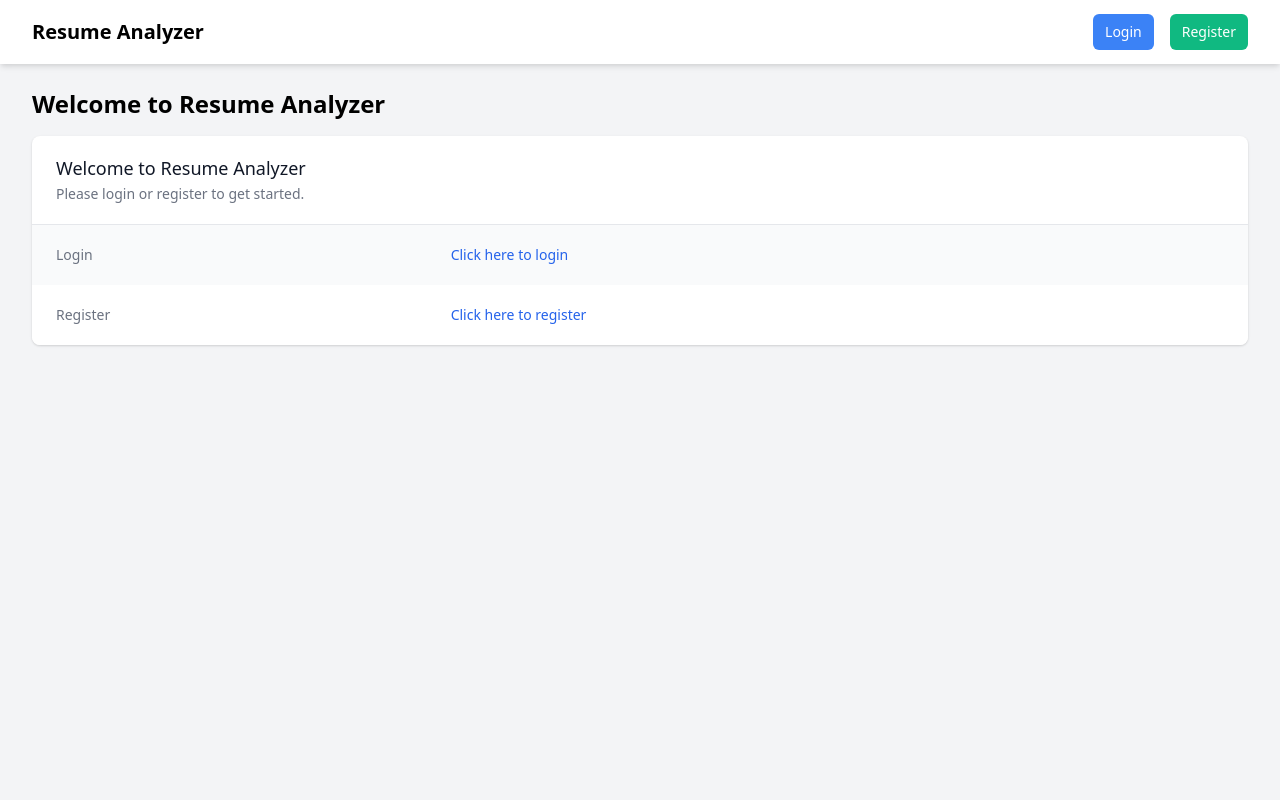
After one commit to becooper222/AICoverLetterGenerator, a Flask app: page /dashboard in a window 1280 px wide. The commit adds this page. Run offline with Flask 3, Linux system fonts and the light colour scheme.

Commit message:
Agent step completed: Implement user accounts to save and manage multiple submissions

```diff
--- a/main.py
+++ b/main.py
@@ -1,15 +1,63 @@
-from flask import Flask, render_template, request, redirect, url_for, session, jsonify
+from flask import Flask, render_template, request, redirect, url_for, session, jsonify, flash
+from flask_login import LoginManager, UserMixin, login_user, login_required, logout_user, current_user
+from flask_sqlalchemy import SQLAlchemy
+from werkzeug.security import generate_password_hash, check_password_hash
 from werkzeug.utils import secure_filename
 import os
 from utils.pdf_processor import extract_text_from_pdf
 from openai import OpenAI
+from sqlalchemy import text
+from datetime import datetime, timedelta
+import logging
 
 app = Flask(__name__)
 app.secret_key = os.urandom(24)
 app.config['UPLOAD_FOLDER'] = '/tmp'
 app.config['MAX_CONTENT_LENGTH'] = 16 * 1024 * 1024  # 16MB max file size
 
+# Database configuration
+app.config['SQLALCHEMY_DATABASE_URI'] = os.getenv('DATABASE_URL')
+app.config['SQLALCHEMY_TRACK_MODIFICATIONS'] = False
+db = SQLAlchemy(app)
+
+# Login manager configuration
+login_manager = LoginManager()
+login_manager.init_app(app)
+login_manager.login_view = 'login'
+
 ALLOWED_EXTENSIONS = {'pdf'}
+
+# Configure logging
+logging.basicConfig(level=logging.INFO)
+logger = logging.getLogger(__name__)
+
+class User(UserMixin, db.Model):
+    id = db.Column(db.Integer, primary_key=True)
+    username = db.Column(db.String(80), unique=True, nullable=False)
+    email = db.Column(db.String(120), unique=True, nullable=False)
+    first_name = db.Column(db.String(80), nullable=False)
+    last_name = db.Column(db.String(80), nullable=False)
+    password_hash = db.Column(db.String(255))
+    submissions = db.relationship('Submission', backref='user', lazy='dynamic')
+
+    def set_password(self, password):
+        self.password_hash = generate_password_hash(password)
+
+    def check_password(self, password):
+        return check_password_hash(self.password_hash, password)
+
+class Submission(db.Model):
+    id = db.Column(db.Integer, primary_key=True)
+    resume_text = db.Column(db.Text, nullable=False)
+    focus_areas = db.Column(db.Text, nullable=False)
+    job_description = db.Column(db.Text, nullable=False)
+    cover_letter = db.Column(db.Text, nullable=False)
+    user_id = db.Column(db.Integer, db.ForeignKey('user.id'), nullable=False)
+    created_at = db.Column(db.DateTime, nullable=False, default=datetime.utcnow)
+
+@login_manager.user_loader
+def load_user(user_id):
+    return User.query.get(int(user_id))
 
 def allowed_file(filename):
     return '.' in filename and filename.rsplit('.', 1)[1].lower() in ALLOWED_EXTENSIONS
@@ -48,58 +96,177 @@ def generate_cover_letter_suggestion(resume_text, focus_areas, job_description):
     cover_letter = response.choices[0].message.content
     return cover_letter
 
-@app.route('/', methods=['GET', 'POST'])
+@app.before_request
+def before_request():
+    logger.info(f"Before request: {request.endpoint}")
+    logger.info(f"Current user: {current_user}")
+    logger.info(f"Session: {session}")
+
+@app.route('/')
 def index():
+    return render_template('index.html')
+
+@app.route('/register', methods=['GET', 'POST'])
+def register():
     if request.method == 'POST':
-        # Check if the post request has the file part
+        username = request.form.get('username')
+        email = request.form.get('email')
+        first_name = request.form.get('first_name')
+        last_name = request.form.get('last_name')
+        password = request.form.get('password')
+
+        user = User.query.filter_by(username=username).first()
+        if user:
+            flash('Username already exists')
+            return render_template('register.html')
+
+        user = User.query.filter_by(email=email).first()
+        if user:
+            flash('Email already exists')
+            return render_template('register.html')
+
+        new_user = User(username=username, email=email, first_name=first_name, last_name=last_name)
+        new_user.set_password(password)
+        db.session.add(new_user)
+        db.session.commit()
+
+        flash('Registration successful. Please log in.')
+        return redirect(url_for('login'))
+
+    return render_template('register.html')
+
+@app.route('/login', methods=['GET', 'POST'])
+def login():
+    logger.info("Entering login function")
+    if current_user.is_authenticated:
+        logger.info(f"User {current_user.username} is already authenticated")
+        return redirect(url_for('submit'))
+
+    if request.method == 'POST':
+        username = request.form.get('username')
+        password = request.form.get('password')
+        logger.info(f"Login attempt for username: {username}")
+
+        user = User.query.filter_by(username=username).first()
+        logger.info(f"User object: {user}")
+
+        if user and user.check_password(password):
+            login_user(user)
+            logger.info(f"User {username} logged in successfully")
+            logger.info(f"Current user after login: {current_user}")
+            logger.info(f"Is user authenticated: {current_user.is_authenticated}")
+            logger.info(f"Session after login: {session}")
+
+            next_page = request.args.get('next')
+            logger.info(f"Redirecting to: {next_page or url_for('submit')}")
+            return redirect(next_page or url_for('submit'))
+        else:
+            logger.info(f"Invalid login attempt for username: {username}")
+            flash('Invalid username or password')
+
+    return render_template('login.html')
+
+@app.route('/logout')
+@login_required
+def logout():
+    logout_user()
+    return redirect(url_for('index'))
+
+@app.route('/dashboard')
+def dashboard():
+    logger.info(f"Accessing dashboard - Current user: {current_user}")
+    logger.info(f"Is authenticated: {current_user.is_authenticated}")
+    logger.info(f"Session in dashboard: {session}")
+
+    if current_user.is_authenticated:
+        submissions = current_user.submissions.all()
+        return render_template('dashboard.html', user=current_user, submissions=submissions)
+    else:
+        # Create dummy submissions for non-authenticated users
+        dummy_submissions = [
+            {'id': 1, 'focus_areas': 'Python, Flask', 'created_at': datetime.now()},
+            {'id': 2, 'focus_areas': 'JavaScript, React', 'created_at': datetime.now() - timedelta(days=1)},
+        ]
+        return render_template('dashboard.html', submissions=dummy_submissions)
+
+@app.route('/view_submissions')
+@login_required
+def view_submissions():
+    submissions = Submission.query.filter_by(user_id=current_user.id).order_by(Submission.created_at.desc()).all()
+    return render_template('view_submissions.html', submissions=submissions)
+
+@app.route('/submit', methods=['GET', 'POST'])
+@login_required
+def submit():
+    logger.info("Entering submit function")
+    if request.method == 'POST':
+        logger.info("Processing POST request for submission")
         if 'resume' not in request.files:
+            logger.warning("No file part in the request")
+            flash('No file part')
             return redirect(request.url)
         file = request.files['resume']
 
-        # If no file is selected, browser also submits an empty part without filename
         if file.filename == '':
+            logger.warning("No selected file")
+            flash('No selected file')
             return redirect(request.url)
 
         if file and allowed_file(file.filename):
             filename = secure_filename(file.filename)
             filepath = os.path.join(app.config['UPLOAD_FOLDER'], filename)
             file.save(filepath)
+            logger.info(f"File saved: {filepath}")
 
-            # Extract text from PDF
             resume_text = extract_text_from_pdf(filepath)
+            focus_areas = request.form.get('focus_areas')
+            job_description = request.form.get('job_description')
 
-            # Store form data in session
-            session['resume_text'] = resume_text
-            session['focus_areas'] = request.form.get('focus_areas')
-            session['job_description'] = request.form.get('job_description')
+            logger.info("Generating cover letter suggestion")
+            cover_letter = generate_cover_letter_suggestion(resume_text, focus_areas, job_description)
 
-            # Remove the temporary file
+            new_submission = Submission(
+                resume_text=resume_text,
+                focus_areas=focus_areas,
+                job_description=job_description,
+                cover_letter=cover_letter,
+                user_id=current_user.id
+            )
+            db.session.add(new_submission)
+            db.session.commit()
+            logger.info(f"New submission created: {new_submission.id}")
+
             os.remove(filepath)
+            logger.info(f"Temporary file removed: {filepath}")
 
-            return redirect(url_for('result'))
+            return redirect(url_for('result', submission_id=new_submission.id))
+        else:
+            logger.warning("Invalid file type")
+            flash('Invalid file type. Please upload a PDF file.')
+            return redirect(request.url)
 
-    return render_template('index.html')
+    return render_template('submit.html')
 
-@app.route('/result')
-def result():
-    resume_text = session.get('resume_text', '')
-    focus_areas = session.get('focus_areas', '')
-    job_description = session.get('job_description', '')
+@app.route('/result/<int:submission_id>')
+@login_required
+def result(submission_id):
+    submission = Submission.query.get_or_404(submission_id)
+    if submission.user_id != current_user.id:
+        logger.warning(f"User {current_user.id} attempted to access submission {submission_id} without permission")
+        flash('You do not have permission to view this submission')
+        return redirect(url_for('view_submissions'))
 
-    cover_letter_suggestion = generate_cover_letter_suggestion(resume_text, focus_areas, job_description)
-
-    combined_output = f"""
-    Resume Content:
-    {resume_text}
-
-    Focus Areas:
-    {focus_areas}
-
-    Job Description:
-    {job_description}
-    """
-
-    return render_template('result.html', combined_output=combined_output, cover_letter_suggestion=cover_letter_suggestion)
+    return render_template('result.html', submission=submission)
 
 if __name__ == '__main__':
+    with app.app_context():
+        db.create_all()
+        try:
+            with db.engine.connect() as conn:
+                conn.execute(text('ALTER TABLE "user" ADD COLUMN IF NOT EXISTS first_name VARCHAR(80)'))
+                conn.execute(text('ALTER TABLE "user" ADD COLUMN IF NOT EXISTS last_name VARCHAR(80)'))
+                conn.execute(text('ALTER TABLE submission ADD COLUMN IF NOT EXISTS created_at TIMESTAMP DEFAULT CURRENT_TIMESTAMP'))
+                conn.commit()
+        except Exception as e:
+            logger.error(f'Error updating database schema: {e}')
     app.run(host='0.0.0.0', port=5000, debug=True)
--- a/pyproject.toml
+++ b/pyproject.toml
@@ -10,6 +10,9 @@ python = "^3.11"
 flask = "^3.0.3"
 pypdf2 = "^3.0.1"
 openai = "^1.44.0"
+psycopg2-binary = "^2.9.9"
+flask-login = "^0.6.3"
+flask-sqlalchemy = "^3.1.1"
 
 
 [build-system]
--- /dev/null
+++ b/templates/dashboard.html
@@ -0,0 +1,99 @@
+<!DOCTYPE html>
+<html lang="en">
+<head>
+    <meta charset="UTF-8">
+    <meta name="viewport" content="width=device-width, initial-scale=1.0">
+    <title>Dashboard - Resume and Job Description Analyzer</title>
+    <link href="https://cdn.jsdelivr.net/npm/tailwindcss@2.2.19/dist/tailwind.min.css" rel="stylesheet">
+</head>
+<body class="bg-gray-100 min-h-screen">
+    <nav class="bg-white shadow-md">
+        <div class="max-w-7xl mx-auto px-4 sm:px-6 lg:px-8">
+            <div class="flex justify-between h-16">
+                <div class="flex">
+                    <div class="flex-shrink-0 flex items-center">
+                        <h1 class="text-xl font-bold">Resume Analyzer</h1>
+                    </div>
+                </div>
+                <div class="flex items-center">
+                    {% if current_user.is_authenticated %}
+                        <a href="{{ url_for('view_submissions') }}" class="bg-blue-500 hover:bg-blue-600 text-white px-3 py-2 rounded-md text-sm font-medium">View Submissions</a>
+                        <a href="{{ url_for('submit') }}" class="ml-4 bg-green-500 hover:bg-green-600 text-white px-3 py-2 rounded-md text-sm font-medium">New Submission</a>
+                        <a href="{{ url_for('logout') }}" class="ml-4 text-gray-500 hover:text-gray-700 px-3 py-2 rounded-md text-sm font-medium">Logout</a>
+                    {% else %}
+                        <a href="{{ url_for('login') }}" class="bg-blue-500 hover:bg-blue-600 text-white px-3 py-2 rounded-md text-sm font-medium">Login</a>
+                        <a href="{{ url_for('register') }}" class="ml-4 bg-green-500 hover:bg-green-600 text-white px-3 py-2 rounded-md text-sm font-medium">Register</a>
+                    {% endif %}
+                </div>
+            </div>
+        </div>
+    </nav>
+
+    <main class="max-w-7xl mx-auto py-6 sm:px-6 lg:px-8">
+        <h2 class="text-2xl font-bold mb-4">Welcome to Resume Analyzer</h2>
+        {% if current_user.is_authenticated %}
+            <div class="bg-white shadow overflow-hidden sm:rounded-lg">
+                <div class="px-4 py-5 sm:px-6">
+                    <h3 class="text-lg leading-6 font-medium text-gray-900">
+                        Hello, {{ current_user.first_name }} {{ current_user.last_name }}!
+                    </h3>
+                    <p class="mt-1 max-w-2xl text-sm text-gray-500">
+                        What would you like to do today?
+                    </p>
+                </div>
+                <div class="border-t border-gray-200">
+                    <dl>
+                        <div class="bg-gray-50 px-4 py-5 sm:grid sm:grid-cols-3 sm:gap-4 sm:px-6">
+                            <dt class="text-sm font-medium text-gray-500">
+                                View your submissions
+                            </dt>
+                            <dd class="mt-1 text-sm text-gray-900 sm:mt-0 sm:col-span-2">
+                                <a href="{{ url_for('view_submissions') }}" class="text-blue-600 hover:text-blue-800">Click here to view your submissions</a>
+                            </dd>
+                        </div>
+                        <div class="bg-white px-4 py-5 sm:grid sm:grid-cols-3 sm:gap-4 sm:px-6">
+                            <dt class="text-sm font-medium text-gray-500">
+                                Create a new submission
+                            </dt>
+                            <dd class="mt-1 text-sm text-gray-900 sm:mt-0 sm:col-span-2">
+                                <a href="{{ url_for('submit') }}" class="text-blue-600 hover:text-blue-800">Click here to create a new submission</a>
+                            </dd>
+                        </div>
+                    </dl>
+                </div>
+            </div>
+        {% else %}
+            <div class="bg-white shadow overflow-hidden sm:rounded-lg">
+                <div class="px-4 py-5 sm:px-6">
+                    <h3 class="text-lg leading-6 font-medium text-gray-900">
+                        Welcome to Resume Analyzer
+                    </h3>
+                    <p class="mt-1 max-w-2xl text-sm text-gray-500">
+                        Please login or register to get started.
+                    </p>
+                </div>
+                <div class="border-t border-gray-200">
+                    <dl>
+                        <div class="bg-gray-50 px-4 py-5 sm:grid sm:grid-cols-3 sm:gap-4 sm:px-6">
+                            <dt class="text-sm font-medium text-gray-500">
+                                Login
+                            </dt>
+                            <dd class="mt-1 text-sm text-gray-900 sm:mt-0 sm:col-span-2">
+                                <a href="{{ url_for('login') }}" class="text-blue-600 hover:text-blue-800">Click here to login</a>
+                            </dd>
+                        </div>
+                        <div class="bg-white px-4 py-5 sm:grid sm:grid-cols-3 sm:gap-4 sm:px-6">
+                            <dt class="text-sm font-medium text-gray-500">
+                                Register
+                            </dt>
+                            <dd class="mt-1 text-sm text-gray-900 sm:mt-0 sm:col-span-2">
+                                <a href="{{ url_for('register') }}" class="text-blue-600 hover:text-blue-800">Click here to register</a>
+                            </dd>
+                        </div>
+                    </dl>
+                </div>
+            </div>
+        {% endif %}
+    </main>
+</body>
+</html>
```
Also changed, not shown: templates/index.html (+10 -28 lines), templates/login.html (added, +41 -0 lines), templates/register.html (added, +56 -0 lines), templates/result.html (+25 -5 lines), templates/submit.html (added, +56 -0 lines), templates/view_submissions.html (added, +69 -0 lines), 1 other file.
